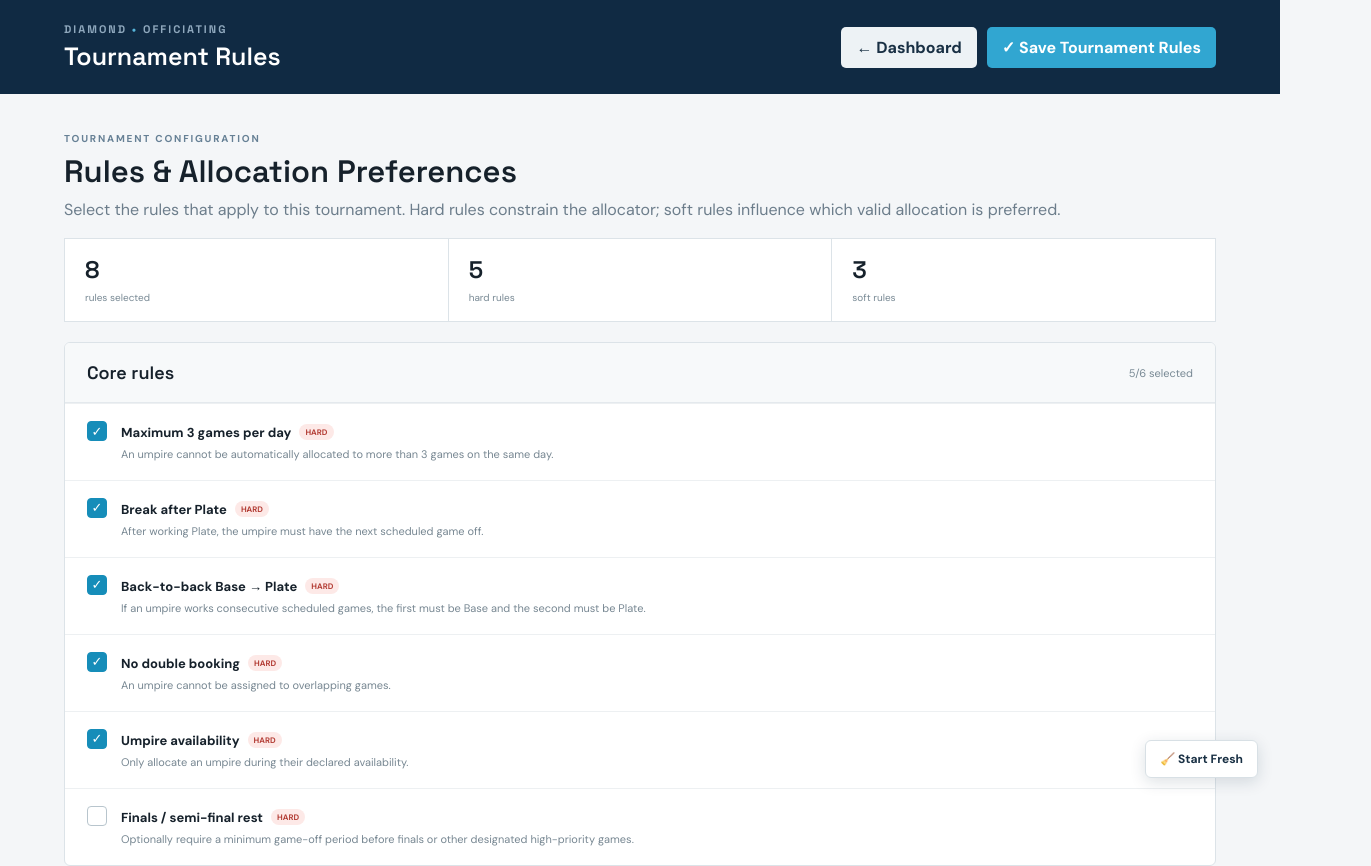
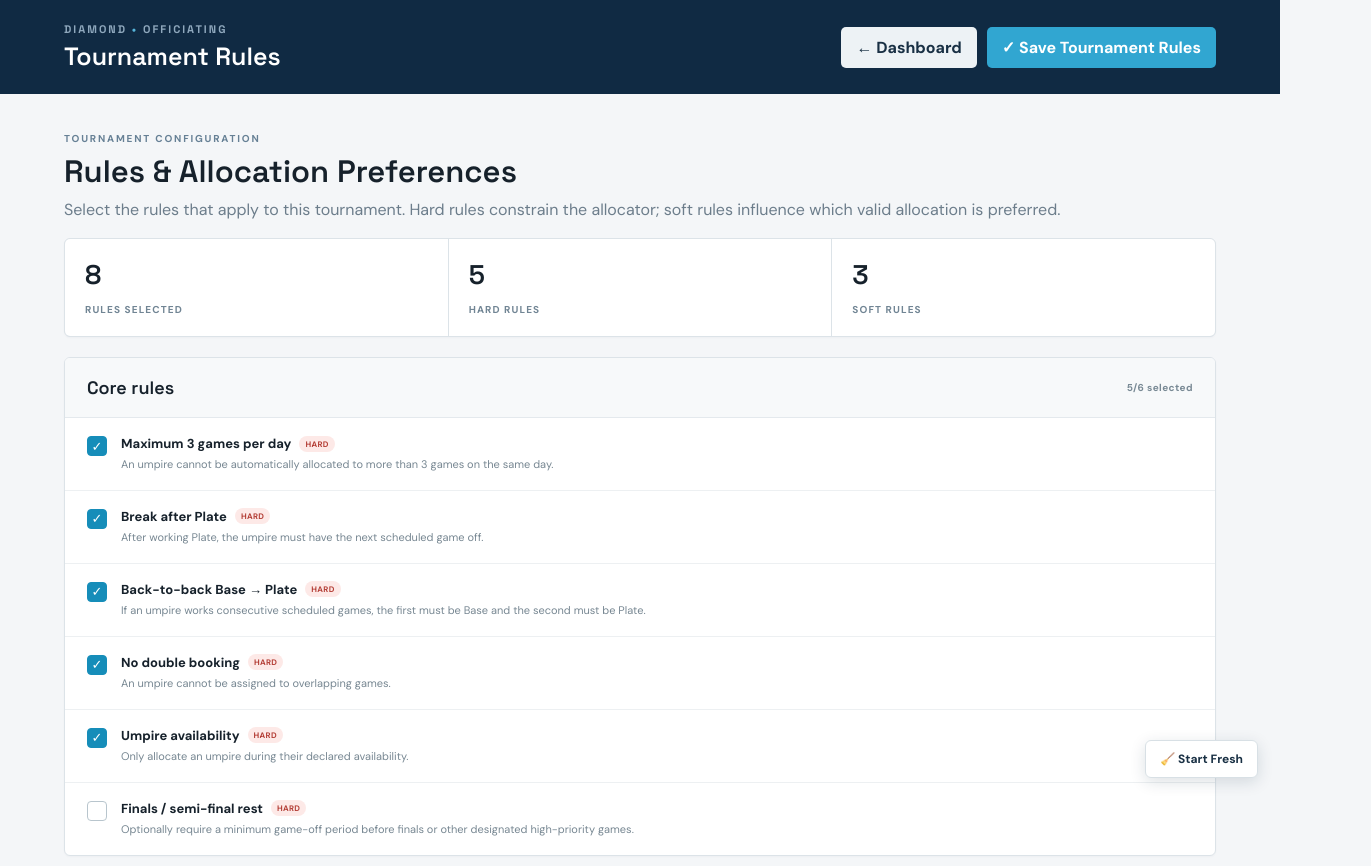
Before and after one commit to caseysmeekes/Softball-umpire-ai, a Next.js app: page /rules in a window 1280 px wide. Shown: the top 866 px of the page, 1371 px wide, since content can reach past the window. Built offline with nearby package versions, Linux system fonts and the light colour scheme.

Commit message:
Polish Rules page to match dashboard UI

```diff
--- a/app/rules/rules.css
+++ b/app/rules/rules.css
@@ -1 +1,24 @@
-.rulegroup{margin:20px 5%;background:#fff;border:1px solid #dce3e8;border-radius:6px;overflow:hidden}.grouphead{display:flex;justify-content:space-between;align-items:center;padding:18px 22px;background:#f7f9fa;border-bottom:1px solid #e4e9ed}.grouphead h3{font:600 18px 'Space Grotesk';margin:0}.grouphead span{font-size:11px;color:#788994}.rule{display:flex;gap:14px;align-items:flex-start;padding:17px 22px;border-top:1px solid #edf0f2;cursor:pointer}.rule input{position:absolute;opacity:0}.check{width:20px;height:20px;border:1px solid #b8c5cd;border-radius:4px;display:grid;place-items:center;font-size:13px;color:white;flex:none}.rule.selected .check{background:#168db9;border-color:#168db9}.rulecopy{flex:1}.rulecopy b{font-size:13px}.rulecopy p{font-size:11px;color:#778792;margin:5px 0 0;line-height:1.45}.rulebadge{font-size:8px;font-weight:700;border-radius:10px;padding:3px 6px;margin-left:8px;vertical-align:2px}.rulebadge.hard{background:#fde9e7;color:#b43f37}.rulebadge.soft{background:#fff3dd;color:#a56a15}.ruleintro{display:grid;grid-template-columns:repeat(3,1fr);gap:1px;margin:0 5%;background:#dce3e8;border:1px solid #dce3e8}.ruleintro>div{background:white;padding:15px 20px}.ruleintro strong{font:600 24px 'Space Grotesk';display:block}.ruleintro span{font-size:10px;color:#788994}@media(max-width:700px){.ruleintro{grid-template-columns:1fr}.rule{padding:15px}.grouphead{padding:15px}}
+.rulegroup{margin:20px 5%;background:#fff;border:1px solid #dce3e8;border-radius:6px;overflow:hidden;box-shadow:0 1px 2px rgba(16,42,67,.03)}
+.grouphead{display:flex;justify-content:space-between;align-items:center;padding:18px 22px;background:#f7f9fa;border-bottom:1px solid #e4e9ed;gap:16px}
+.grouphead h3{font:600 18px 'Space Grotesk';margin:0;color:#16212b}
+.grouphead span{font-size:10px;letter-spacing:.4px;color:#788994;font-weight:700;white-space:nowrap}
+.rule{display:flex;gap:14px;align-items:flex-start;padding:17px 22px;border-top:1px solid #edf0f2;cursor:pointer;transition:background .15s ease}
+.rule:first-of-type{border-top:0}
+.rule:hover{background:#fafcfd}
+.rule input{position:absolute;opacity:0;width:1px;height:1px}
+.check{width:20px;height:20px;border:1px solid #b8c5cd;border-radius:4px;display:grid;place-items:center;font-size:13px;color:white;flex:none;margin-top:1px;transition:background .15s ease,border-color .15s ease}
+.rule.selected .check{background:#168db9;border-color:#168db9}
+.rulecopy{flex:1;min-width:0}
+.rulecopy>div{display:flex;align-items:center;flex-wrap:wrap;gap:0}
+.rulecopy b{font-size:13px;color:#16212b}
+.rulecopy p{font-size:11px;color:#778792;margin:5px 0 0;line-height:1.45;max-width:900px}
+.rulebadge{font-size:8px;font-weight:700;border-radius:10px;padding:3px 6px;margin-left:8px;vertical-align:2px;letter-spacing:.3px}
+.rulebadge.hard{background:#fde9e7;color:#b43f37}
+.rulebadge.soft{background:#fff3dd;color:#a56a15}
+.ruleintro{display:grid;grid-template-columns:repeat(3,1fr);gap:1px;margin:0 5%;background:#dce3e8;border:1px solid #dce3e8;border-radius:6px;overflow:hidden;box-shadow:0 1px 2px rgba(16,42,67,.03)}
+.ruleintro>div{background:white;padding:18px 20px}
+.ruleintro strong{font:600 27px 'Space Grotesk';display:block;color:#16212b;margin:0 0 5px}
+.ruleintro span{font-size:10px;letter-spacing:1.1px;color:#718594;font-weight:700;text-transform:uppercase}
+main>footer{margin-top:32px}
+@media(max-width:900px){.rulegroup{margin-left:5%;margin-right:5%}.ruleintro{grid-template-columns:repeat(3,1fr)}}
+@media(max-width:700px){.ruleintro{grid-template-columns:1fr;margin-left:3%;margin-right:3%}.rulegroup{margin-left:3%;margin-right:3%;margin-top:15px}.grouphead{padding:15px 16px}.rule{padding:15px 16px;gap:12px}.rulecopy p{font-size:11px}.ruleintro>div{padding:15px 16px}.ruleintro strong{font-size:24px}main>footer{padding:0 3%;line-height:1.5}}
```
